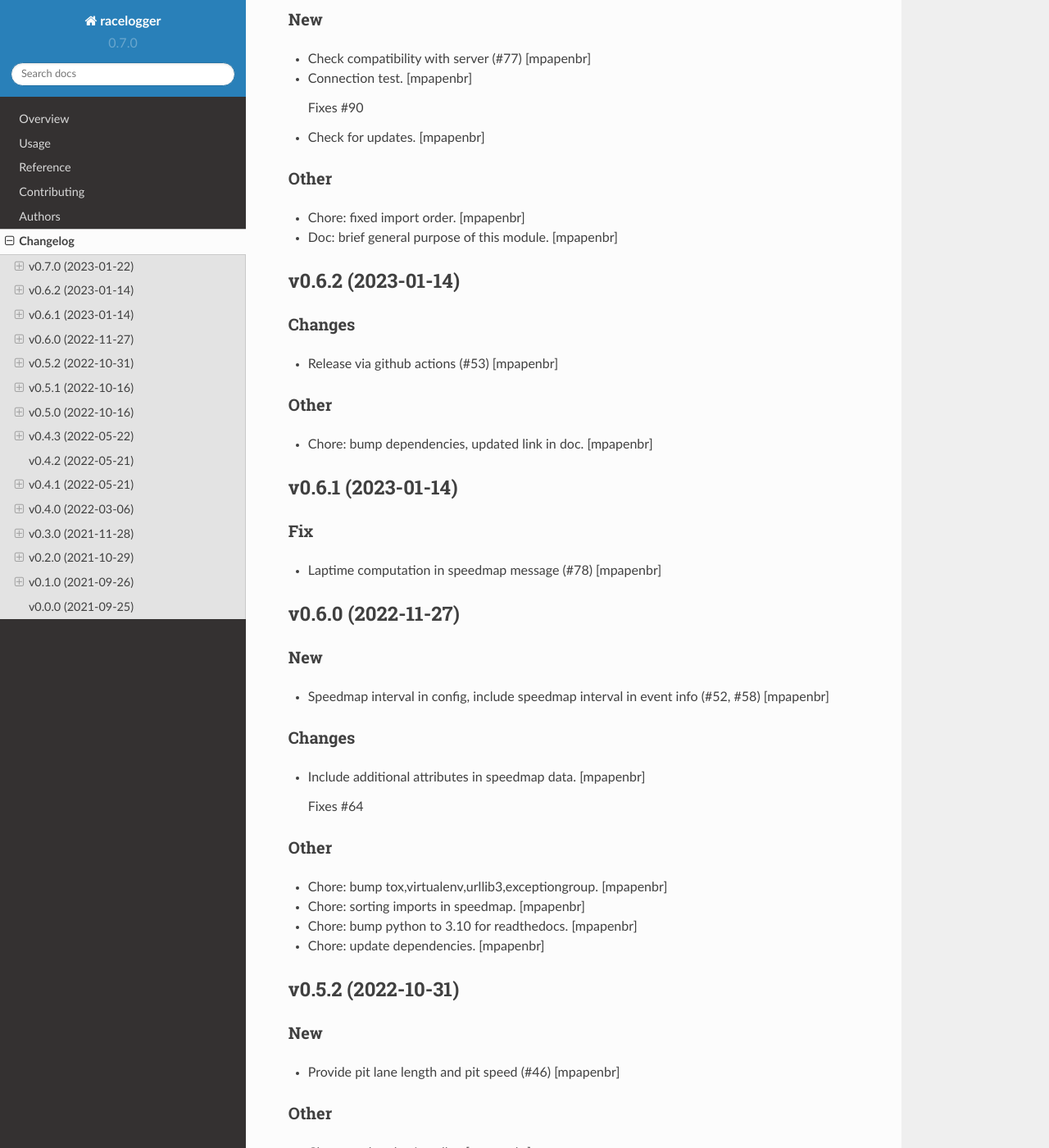
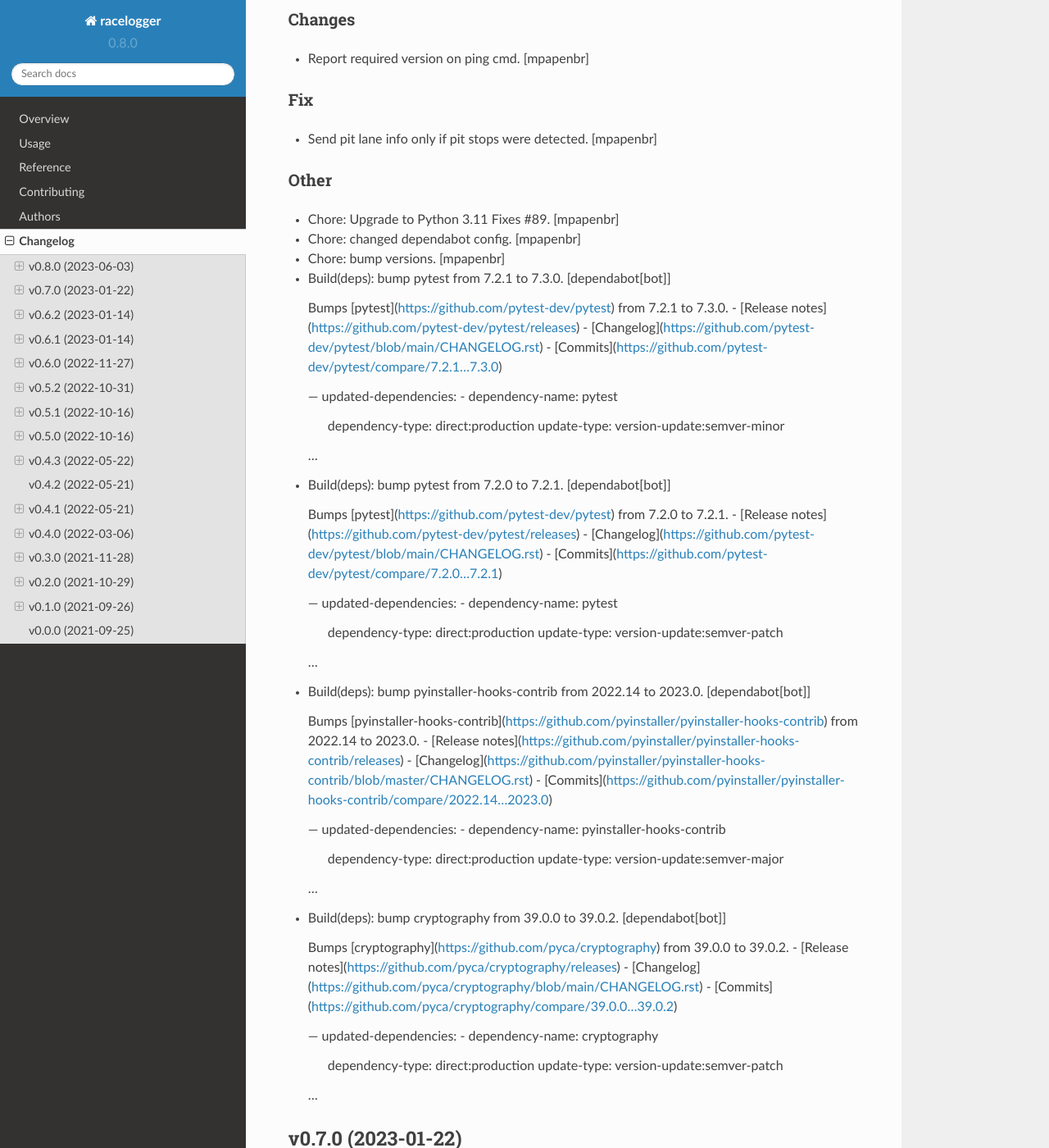
Before and after one commit to mpapenbr/python-racelogger, a Sphinx documentation site: the page built from docs/changelog.rst, in a window 1280 px wide and 1400 px high, scrolled down 206 px. Shown: the whole window at 82% size. Built offline with Sphinx 7.4.7 and the Read the Docs theme 2.0.0, drawn with Linux system fonts in a browser that asks for light colours.

Commit message:
Bump version: 0.7.0 → 0.8.0

```diff
--- a/CHANGELOG.rst
+++ b/CHANGELOG.rst
@@ -1,5 +1,77 @@
 Changelog
 =========
+
+
+v0.8.0 (2023-06-03)
+-------------------
+
+Changes
+~~~~~~~
+- Report required version on ping cmd. [mpapenbr]
+
+Fix
+~~~
+- Send pit lane info only if pit stops were detected. [mpapenbr]
+
+Other
+~~~~~
+- Chore: Upgrade to Python 3.11 Fixes #89. [mpapenbr]
+- Chore: changed dependabot config. [mpapenbr]
+- Chore: bump versions. [mpapenbr]
+- Build(deps): bump pytest from 7.2.1 to 7.3.0. [dependabot[bot]]
+
+  Bumps [pytest](https://github.com/pytest-dev/pytest) from 7.2.1 to 7.3.0.
+  - [Release notes](https://github.com/pytest-dev/pytest/releases)
+  - [Changelog](https://github.com/pytest-dev/pytest/blob/main/CHANGELOG.rst)
+  - [Commits](https://github.com/pytest-dev/pytest/compare/7.2.1...7.3.0)
+
+  ---
+  updated-dependencies:
+  - dependency-name: pytest
+    dependency-type: direct:production
+    update-type: version-update:semver-minor
+  ...
+- Build(deps): bump pytest from 7.2.0 to 7.2.1. [dependabot[bot]]
+
+  Bumps [pytest](https://github.com/pytest-dev/pytest) from 7.2.0 to 7.2.1.
+  - [Release notes](https://github.com/pytest-dev/pytest/releases)
+  - [Changelog](https://github.com/pytest-dev/pytest/blob/main/CHANGELOG.rst)
+  - [Commits](https://github.com/pytest-dev/pytest/compare/7.2.0...7.2.1)
+
+  ---
+  updated-dependencies:
+  - dependency-name: pytest
+    dependency-type: direct:production
+    update-type: version-update:semver-patch
+  ...
+- Build(deps): bump pyinstaller-hooks-contrib from 2022.14 to 2023.0.
+  [dependabot[bot]]
+
+  Bumps [pyinstaller-hooks-contrib](https://github.com/pyinstaller/pyinstaller-hooks-contrib) from 2022.14 to 2023.0.
+  - [Release notes](https://github.com/pyinstaller/pyinstaller-hooks-contrib/releases)
+  - [Changelog](https://github.com/pyinstaller/pyinstaller-hooks-contrib/blob/master/CHANGELOG.rst)
+  - [Commits](https://github.com/pyinstaller/pyinstaller-hooks-contrib/compare/2022.14...2023.0)
+
+  ---
+  updated-dependencies:
+  - dependency-name: pyinstaller-hooks-contrib
+    dependency-type: direct:production
+    update-type: version-update:semver-major
+  ...
+- Build(deps): bump cryptography from 39.0.0 to 39.0.2.
+  [dependabot[bot]]
+
+  Bumps [cryptography](https://github.com/pyca/cryptography) from 39.0.0 to 39.0.2.
+  - [Release notes](https://github.com/pyca/cryptography/releases)
+  - [Changelog](https://github.com/pyca/cryptography/blob/main/CHANGELOG.rst)
+  - [Commits](https://github.com/pyca/cryptography/compare/39.0.0...39.0.2)
+
+  ---
+  updated-dependencies:
+  - dependency-name: cryptography
+    dependency-type: direct:production
+    update-type: version-update:semver-patch
+  ...
 
 
 v0.7.0 (2023-01-22)
--- a/README.rst
+++ b/README.rst
@@ -16,9 +16,9 @@ Overview
     :alt: Documentation Status
 
 
-.. |commits-since| image:: https://img.shields.io/github/commits-since/mpapenbr/python-racelogger/v0.7.0.svg
+.. |commits-since| image:: https://img.shields.io/github/commits-since/mpapenbr/python-racelogger/v0.8.0.svg
     :alt: Commits since latest release
-    :target: https://github.com/mpapenbr/python-racelogger/compare/v0.7.0...master
+    :target: https://github.com/mpapenbr/python-racelogger/compare/v0.8.0...master
 
 
 
--- a/docs/conf.py
+++ b/docs/conf.py
@@ -20,7 +20,7 @@ project = 'racelogger'
 year = '2021'
 author = 'Markus Papenbrock'
 copyright = '{0}, {1}'.format(year, author)
-version = release = '0.7.0'
+version = release = '0.8.0'
 
 pygments_style = 'trac'
 templates_path = ['.']
--- a/setup.py
+++ b/setup.py
@@ -23,7 +23,7 @@ def read(*names, **kwargs):
 
 setup(
     name='racelogger',
-    version='0.7.0',
+    version='0.8.0',
     license='Apache-2.0',
     description='Racelogger for iRacelog ',
     long_description='%s\n%s' % (
--- a/src/racelogger/__init__.py
+++ b/src/racelogger/__init__.py
@@ -1 +1 @@
-__version__ = '0.7.0'
+__version__ = '0.8.0'
```
Also changed, not shown: .bumpversion.cfg.
